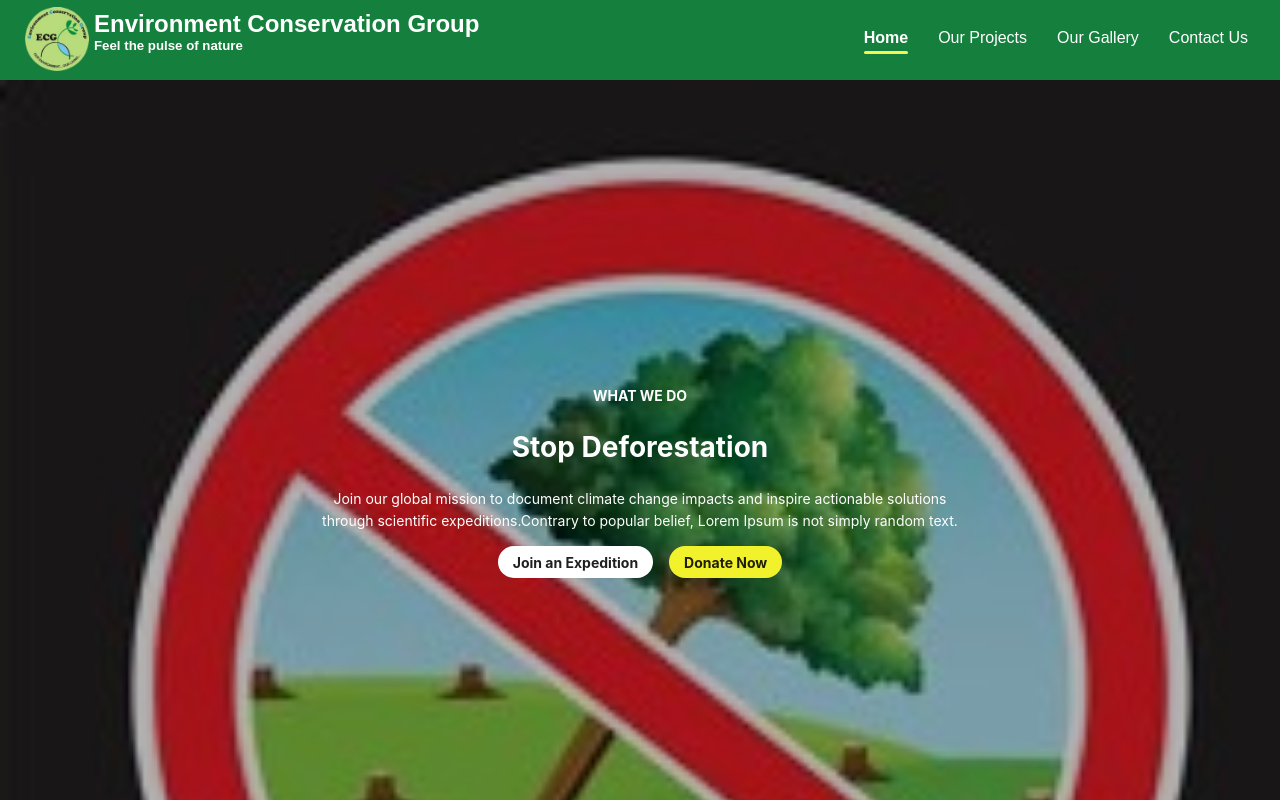
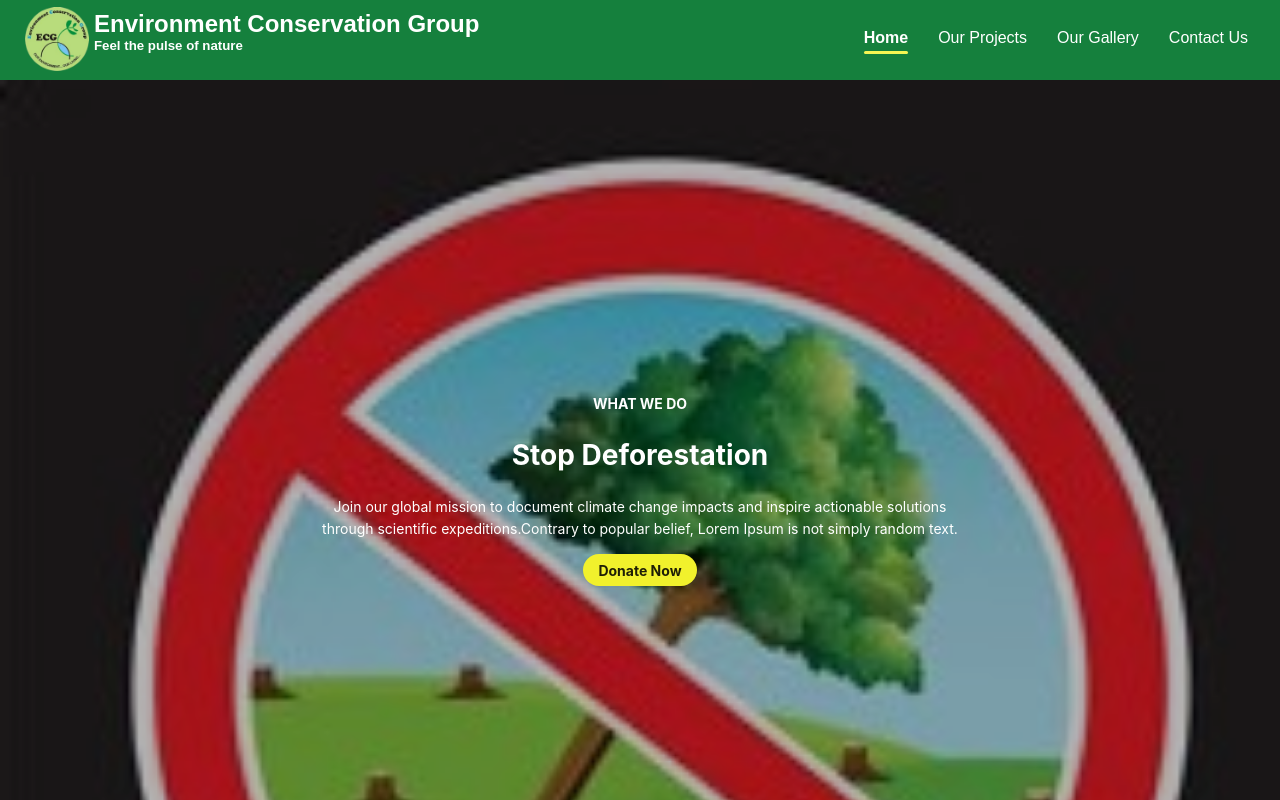
Before and after one commit to papai004/ecgWild_Frontend, a React (Vite) app: page / in a window 1280 px wide. Shown: the top 800 px of the page. Built offline with nearby package versions, Linux system fonts and the light colour scheme.

Commit message:
Removed expedition button

```diff
--- a/src/components/Carousel.tsx
+++ b/src/components/Carousel.tsx
@@ -37,7 +37,6 @@ const Carousels: React.FC<Props> = ({ image1, image2, image3, heading1, heading2
                         <h1>{heading1}</h1>
                         <p>{paragraph}</p>
                         <div>
-                            <Button className={Styles.carousel_btn1}><b>Join an Expedition</b></Button>
                             <Button className={Styles.carousel_btn2} onClick={showDonation}><b>Donate Now</b></Button>
                         </div>
                     </div>
@@ -50,7 +49,6 @@ const Carousels: React.FC<Props> = ({ image1, image2, image3, heading1, heading2
                         <h1>{heading2}</h1>
                         <p>{paragraph}</p>
                         <div>
-                            <Button className={Styles.carousel_btn1}><b>Join an Expedition</b></Button>
                             <Button className={Styles.carousel_btn2} onClick={showDonation}><b>Donate Now</b></Button>
                         </div>
                     </div>
@@ -63,7 +61,6 @@ const Carousels: React.FC<Props> = ({ image1, image2, image3, heading1, heading2
                         <h1>{heading3}</h1>
                         <p>{paragraph}</p>
                         <div>
-                            <Button className={Styles.carousel_btn1}><b>Join an Expedition</b></Button>
                             <Button className={Styles.carousel_btn2} onClick={showDonation}><b>Donate Now</b></Button>
                         </div>
                     </div>
```
